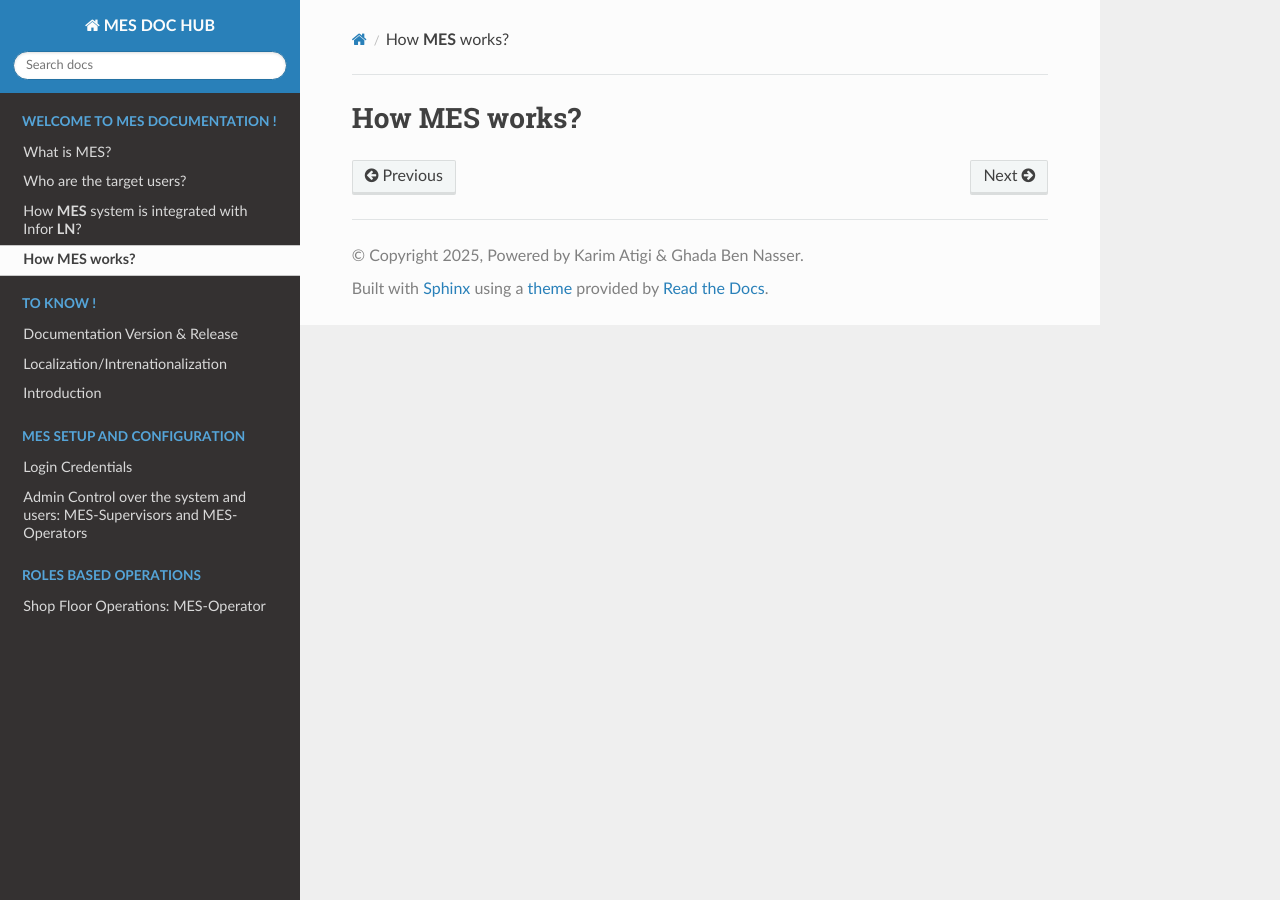
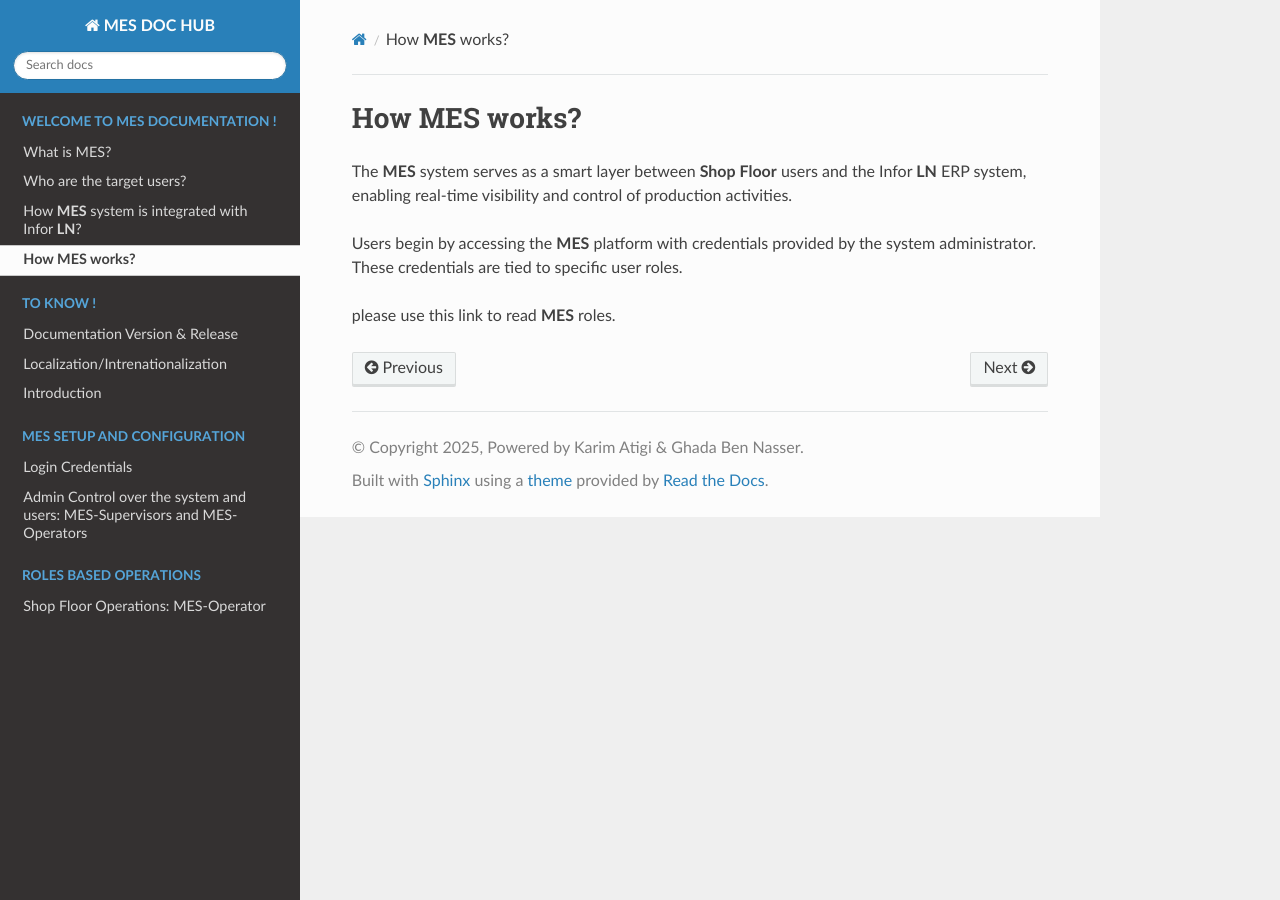
Before and after one commit to ghadiben0/-rtd-tutorial-ghadi2, a Sphinx documentation site: the page built from docs/source/mesfunction.rst, in a window 1280 px wide. Built offline with Sphinx 7.4.7 and the Read the Docs theme 3.1.0, drawn with Linux system fonts in a browser that asks for light colours.

Commit message:
Update mesfunction.rst

```diff
--- a/docs/source/mesfunction.rst
+++ b/docs/source/mesfunction.rst
@@ -1,2 +1,8 @@
 How **MES** works?
 =========================
+
+The **MES** system serves as a smart layer between **Shop Floor** users and the Infor **LN** ERP system, enabling real-time visibility and control of production activities.
+
+Users begin by accessing the **MES** platform with credentials provided by the system administrator. These credentials are tied to specific user roles.
+
+please use this link to read **MES** roles.
```
